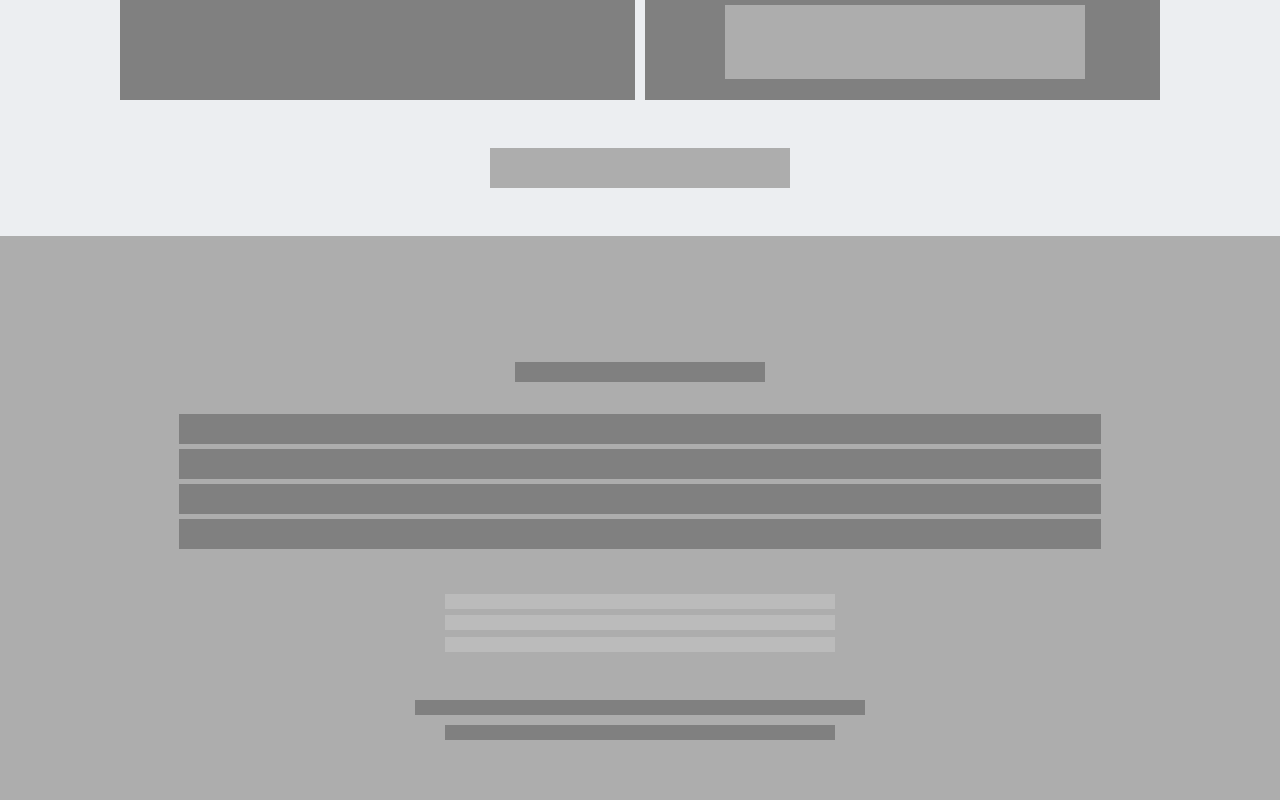
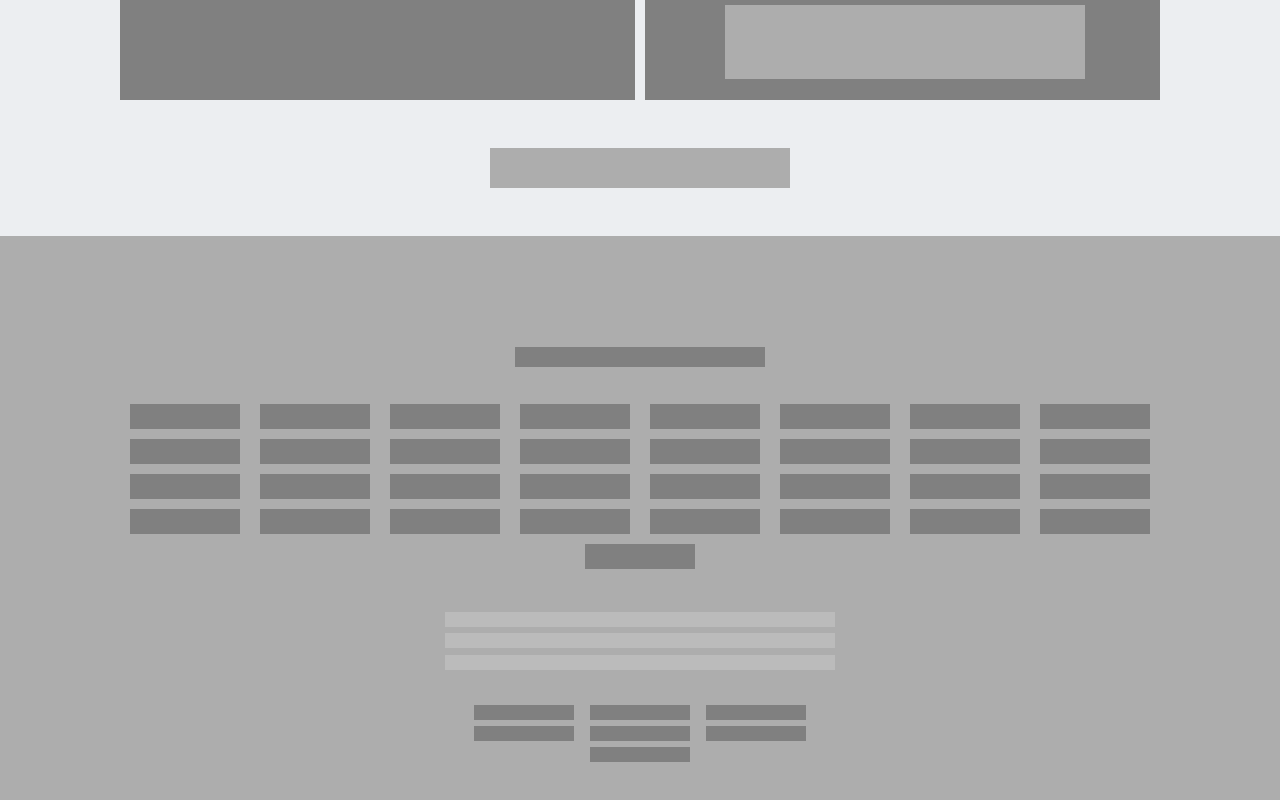
Before and after one commit to zdrale/DesignTearDown, a plain HTML site: page index.html in a window 1280 px wide. Shown: the part 7932-8732 px from the top of the page. Drawn offline with Linux system fonts and the light colour scheme.

Commit message:
Using `nav` and `ul/li` elements for footr links

```diff
--- a/Assets/style.css
+++ b/Assets/style.css
@@ -585,18 +585,19 @@
   margin-bottom: 2rem;
 }
 
-.footer-links:not(:last-of-type) {
-  width: 80%;
-  height: 30px;
-  margin-bottom: 5px;
-  background-color: grey;
+.footer-nav {
+  display: flex;
+  justify-content: center;
+  flex-wrap: wrap;
+  margin-bottom: 2rem;
 }
 
-.footer-links:last-of-type {
-  width: 40%;
-  height: 30px;
-  margin-bottom: 5px;
-  background-color: #ccc;
+.footer-link {
+  display: inline-flex;
+  width: 110px;
+  height: 25px;
+  margin: 5px 10px;
+  background-color: grey;
 }
 
 .footer-text {
@@ -606,19 +607,23 @@
   background-color: #bbb;
 }
 
-#first-footer-link {
-  margin-top: 2.5rem;
+.last-nav {
+  width: 40%;
+  display: flex;
+  justify-content: center;
+  margin-top: 2rem;
+  flex-wrap: wrap;
+}
+
+.last-nav-item {
+  display: inline-flex;
+  margin: 3px 8px;
 }
 
 .last-link {
-  width: 450px;
+  width: 100px;
   height: 15px;
   background-color: grey;
-  margin-bottom: 10px;
-}
-
-.last-link:last-of-type {
-  width: 390px;
 }
 
 .mt-large {
--- a/index.html
+++ b/index.html
@@ -310,17 +310,69 @@
   <footer class="footer">
     <div class="footer-title"></div>
 
-    <div class="footer-links"></div>
-    <div class="footer-links"></div>
-    <div class="footer-links"></div>
-    <div class="footer-links"></div>
+    <nav class="footer-nav">
+      <a href="#" class="footer-link"></a>
+      <a href="#" class="footer-link"></a>
+      <a href="#" class="footer-link"></a>
+      <a href="#" class="footer-link"></a>
+      <a href="#" class="footer-link"></a>
+      <a href="#" class="footer-link"></a>
+      <a href="#" class="footer-link"></a>
+      <a href="#" class="footer-link"></a>
+      <a href="#" class="footer-link"></a>
+      <a href="#" class="footer-link"></a>
+      <a href="#" class="footer-link"></a>
+      <a href="#" class="footer-link"></a>
+      <a href="#" class="footer-link"></a>
+      <a href="#" class="footer-link"></a>
+      <a href="#" class="footer-link"></a>
+      <a href="#" class="footer-link"></a>
+      <a href="#" class="footer-link"></a>
+      <a href="#" class="footer-link"></a>
+      <a href="#" class="footer-link"></a>
+      <a href="#" class="footer-link"></a>
+      <a href="#" class="footer-link"></a>
+      <a href="#" class="footer-link"></a>
+      <a href="#" class="footer-link"></a>
+      <a href="#" class="footer-link"></a>
+      <a href="#" class="footer-link"></a>
+      <a href="#" class="footer-link"></a>
+      <a href="#" class="footer-link"></a>
+      <a href="#" class="footer-link"></a>
+      <a href="#" class="footer-link"></a>
+      <a href="#" class="footer-link"></a>
+      <a href="#" class="footer-link"></a>
+      <a href="#" class="footer-link"></a>
+      <a href="#" class="footer-link"></a>
+    </nav>
 
-    <div class="footer-text" id="first-footer-link"></div>
+    <div class="footer-text"></div>
     <div class="footer-text"></div>
     <div class="footer-text"></div>
 
-    <div class="last-link mt-large"></div>
-    <div class="last-link"></div>
+    <ul class="last-nav">
+      <li class="last-nav-item">
+        <a href="#" class="last-link"></a>
+      </li>
+      <li class="last-nav-item">
+        <a href="#" class="last-link"></a>
+      </li>
+      <li class="last-nav-item">
+        <a href="#" class="last-link"></a>
+      </li>
+      <li class="last-nav-item">
+        <a href="#" class="last-link"></a>
+      </li>
+      <li class="last-nav-item">
+        <a href="#" class="last-link"></a>
+      </li>
+      <li class="last-nav-item">
+        <a href="#" class="last-link"></a>
+      </li>
+      <li class="last-nav-item">
+        <a href="#" class="last-link"></a>
+      </li>
+    </ul>
   </footer>
 </body>
 
```
